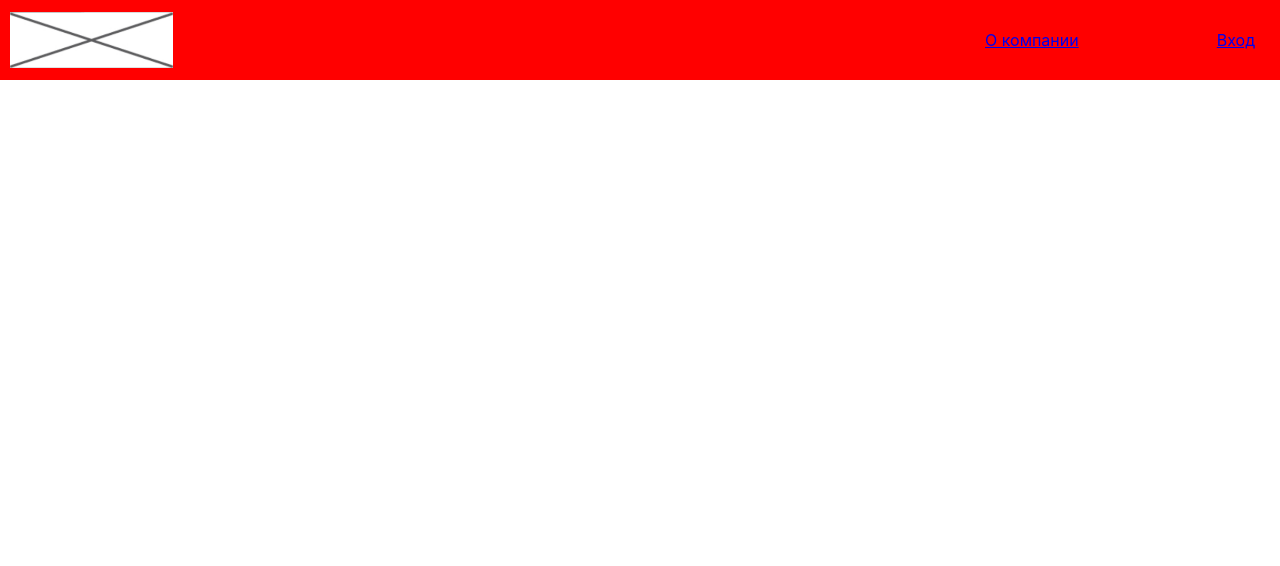
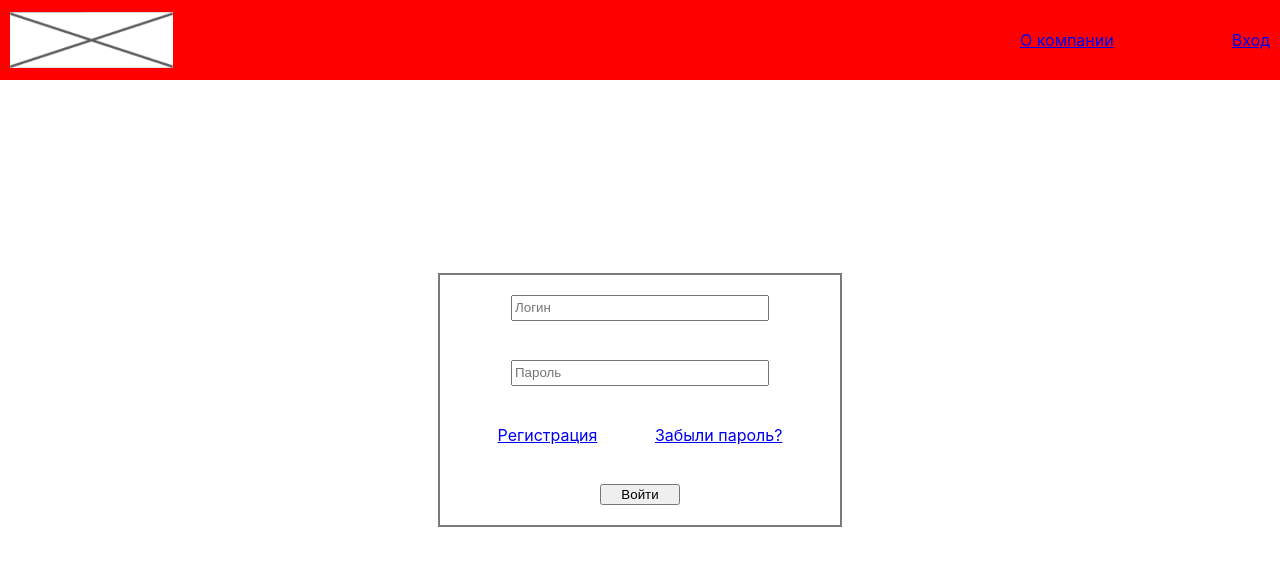
Before and after one commit to vicyarmots/survey-manager, a React app: page / in a window 1280 px wide. Shown: the top 566 px of the page. Built offline with nearby package versions, Linux system fonts and the light colour scheme; the HTML template or start-up script is replaced by a standard one.

Commit message:
add form

```diff
--- a/src/components/App/index.jsx
+++ b/src/components/App/index.jsx
@@ -1,11 +1,18 @@
 import React, { Component } from 'react';
 import Header from '../Header/index.jsx';
+import LoginForm from '../Login-form/index.jsx';
+
 
 import './index.css';
 
 class App extends Component {;
   render() {
-    return <Header/>;
+    return (
+      <div>
+        <Header/>
+        <LoginForm/>
+      </div>
+    );
   }
 }
 
--- a/src/components/Header/index.css
+++ b/src/components/Header/index.css
@@ -1,6 +1,5 @@
 .header {
   display: flex;
-  padding: 0 10px;
   justify-content: space-between;
   align-items: center;
   height: 80px;
@@ -10,6 +9,7 @@
 
 .header__wrap-logo {
   height: 70%;
+  margin-left: 10px
 }
 
 .header__wrap-logo__logo {
@@ -23,6 +23,6 @@
 .header__wrap-nav__nav__ul {
   display: flex;
   justify-content: space-between;
-  padding: 0 15px;
+  margin-right: 10px;
   list-style: none;
 }
--- /dev/null
+++ b/src/components/Login-form/index.css
@@ -0,0 +1,29 @@
+.login-form {
+  display: flex;
+  flex-direction: column;
+  align-items: center;
+  justify-content: space-around;
+  height: 250px;
+  width: 400px;
+  position: fixed; top: 50%; left: 50%;
+  -webkit-transform: translate(-50%, -50%);
+  -ms-transform: translate(-50%, -50%);
+  transform: translate(-50%, -50%);
+  outline: 2px solid rgba(0, 0, 0, 0.521);
+}
+
+.form__link {
+  width: inherit;
+  display: flex;
+  justify-content:space-evenly;
+}
+
+.form__input_login,
+.form__input_pass {
+  width: 250px;
+  height: 20px;
+}
+
+.form__button {
+  width: 80px;
+}
--- /dev/null
+++ b/src/components/Login-form/index.jsx
@@ -0,0 +1,35 @@
+import React, { Component } from 'react';
+import RegistrForm from '../Registr-form/index.jsx'
+
+import './index.css';
+
+class LoginForm extends Component {
+  constructor(props) {
+    super(props);
+    this.state = {
+      clicked: false
+    };
+    this.handleClick = this.handleClick.bind(this);
+  }
+  handleClick() {
+    this.setState({
+      clicked: true
+    });
+  }
+  render() {
+    return (
+      <form className="login-form" action="#">
+        <input className="form__input_login" type="text" placeholder="Логин"></input>
+        <input className="form__input_pass" type="password" placeholder="Пароль"></input>
+        <div className='form__link'>
+          <a href="#" onClick={this.handleClick} className="form__link_reg">Регистрация</a>
+          <a href="#" className="form__link_frgt-pass">Забыли пароль?</a>
+        </div>
+        <button className="form__button">Войти</button>
+        {this.state.clicked && <RegistrForm />}
+      </form>
+    );
+  }
+}
+
+export default LoginForm;
--- /dev/null
+++ b/src/components/Registr-form/index.jsx
@@ -0,0 +1,18 @@
+import React, { Component } from 'react';
+
+import './index.css';
+
+class RegistrForm extends Component {
+  constructor(props) {
+    super(props);
+  }
+  render() {
+    return (
+      <div className="login-form" action="#">
+        <p>прывит</p>
+      </div>
+    );
+  }
+}
+
+export default RegistrForm;
```
Also changed, not shown: src/components/Registr-form/index.css (added).
